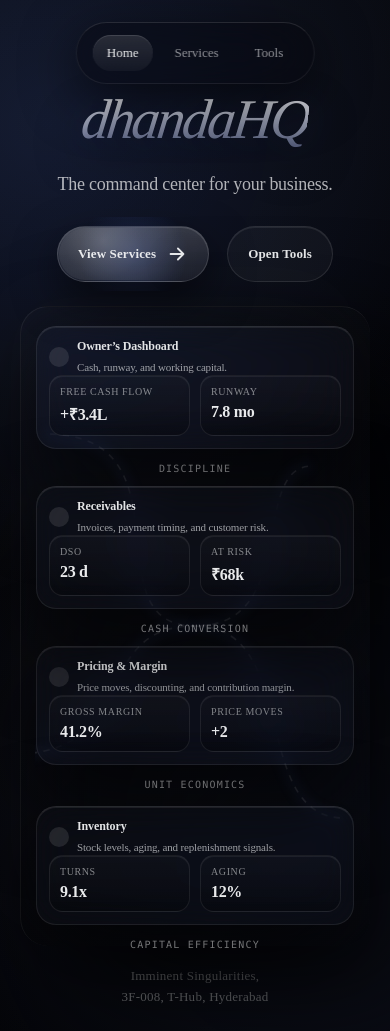
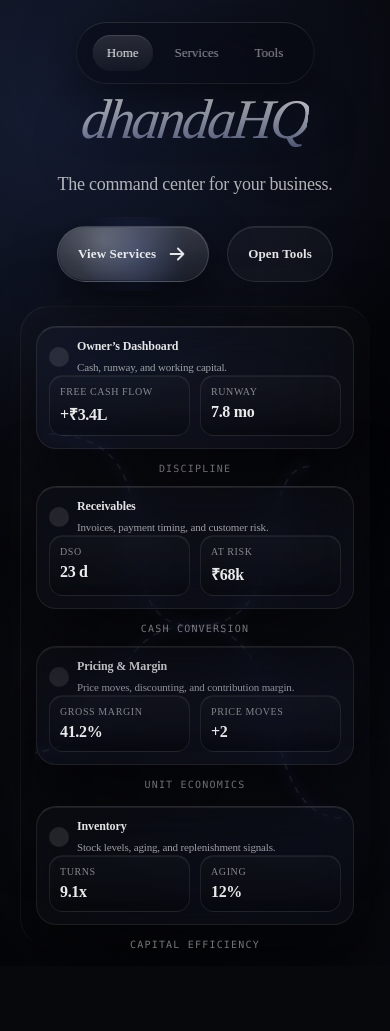
Before and after one commit to abhavk/dhanda-hq, a Next.js app: page / in a window 390 px wide. After the commit the page ends 966 px from the top, so only its background shows below. Built offline with nearby package versions, Linux system fonts and the light colour scheme.

Commit message:
Remove company address from generated profiles and page footer

```diff
--- a/app/api/geo-seo-profile/route.ts
+++ b/app/api/geo-seo-profile/route.ts
@@ -9,10 +9,8 @@
   websiteReadiness: string;
   topSignals: string[];
   recommendedActions: string[];
-  address: string;
 };
 
-const ADDRESS = 'Imminent Singularities, 3F-008, T-Hub, Hyderabad';
 
 function buildStubProfile(companyName: string): GeoSeoProfile {
   const normalized = companyName.trim();
@@ -31,14 +29,12 @@
     topSignals: [
       `${normalized} is discoverable for branded search queries in this stubbed model.`,
       hasLongName ? 'Longer brand phrasing may benefit from tighter keyword variants.' : 'Brand naming is compact enough for strong local query matching.',
-      `Primary operating address anchored to ${ADDRESS}.`,
     ],
     recommendedActions: [
-      'Standardize business name, address, and phone details across all listings.',
+      'Standardize business details across all listings and owned properties.',
       'Publish location-aware landing pages with stronger category and service intent.',
       'Improve review capture, schema markup, and internal linking for local search coverage.',
     ],
-    address: ADDRESS,
   };
 }
 
--- a/app/page.module.css
+++ b/app/page.module.css
@@ -265,20 +265,6 @@
   background: rgba(255, 255, 255, 0.06);
 }
 
-.addressFooter {
-  display: flex;
-  justify-content: center;
-  padding: 0 80px 40px;
-}
-
-.addressFooterText {
-  margin: 0;
-  text-align: center;
-  font-size: 14px;
-  line-height: 1.7;
-  letter-spacing: 0.02em;
-  color: rgba(246, 247, 248, 0.52);
-}
 
 .canvasSection {
   position: relative;
@@ -979,15 +965,6 @@
   color: rgba(255, 255, 255, 0.96);
 }
 
-.profileAddress {
-  flex-shrink: 0;
-  padding: 10px 14px;
-  border-radius: 999px;
-  border: 1px solid rgba(255, 255, 255, 0.12);
-  background: rgba(255, 255, 255, 0.05);
-  color: rgba(246, 247, 248, 0.8);
-  font-size: 12px;
-}
 
 .profileSummary {
   margin: 20px 0 0;
@@ -1127,10 +1104,6 @@
     grid-template-columns: 1fr;
   }
 
-  .addressFooter {
-    padding: 0 40px 32px;
-  }
-
 }
 
 @media (max-width: 640px) {
@@ -1222,14 +1195,6 @@
     width: 100%;
   }
 
-  .addressFooter {
-    padding: 0 20px 24px;
-  }
-
-  .addressFooterText {
-    font-size: 13px;
-    line-height: 1.6;
-  }
 
   .profileScores {
     grid-template-columns: 1fr;
--- a/app/page.tsx
+++ b/app/page.tsx
@@ -14,7 +14,6 @@
   websiteReadiness: string;
   topSignals: string[];
   recommendedActions: string[];
-  address: string;
 };
 
 export default function Home() {
@@ -347,7 +346,6 @@
                             <p className={styles.profileEyebrow}>Latest profile</p>
                             <h3 className={styles.profileCompany}>{profile.companyName}</h3>
                           </div>
-                          <div className={styles.profileAddress}>{profile.address}</div>
                         </div>
 
                         <p className={styles.profileSummary}>{profile.summary}</p>
@@ -408,13 +406,6 @@
       </main>
 
 
-      <footer className={styles.addressFooter}>
-        <p className={styles.addressFooterText}>
-          Imminent Singularities,
-          <br />
-          3F-008, T-Hub, Hyderabad
-        </p>
-      </footer>
     </div>
   );
 }
```
Also changed, not shown: 2 other files (tests, documents, lock files or other folders).
